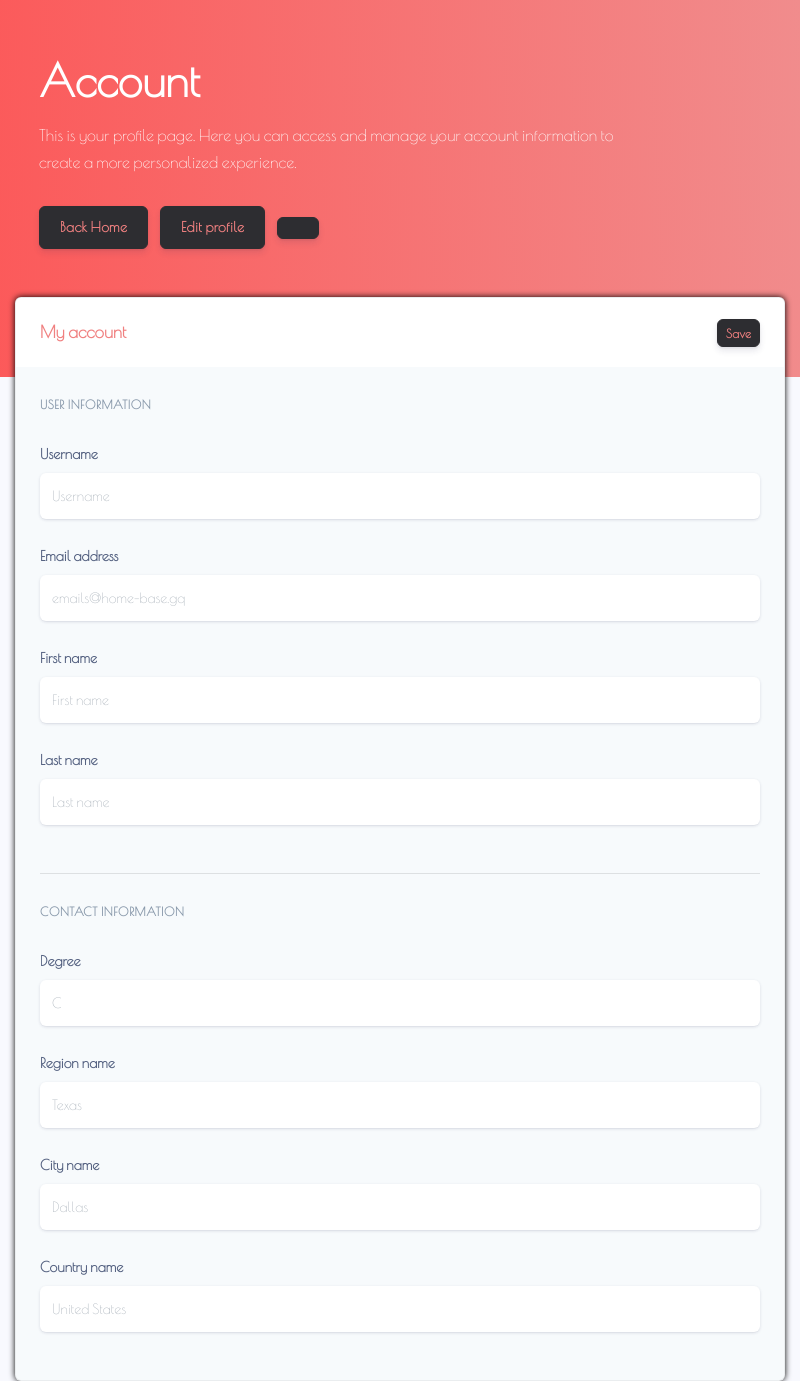
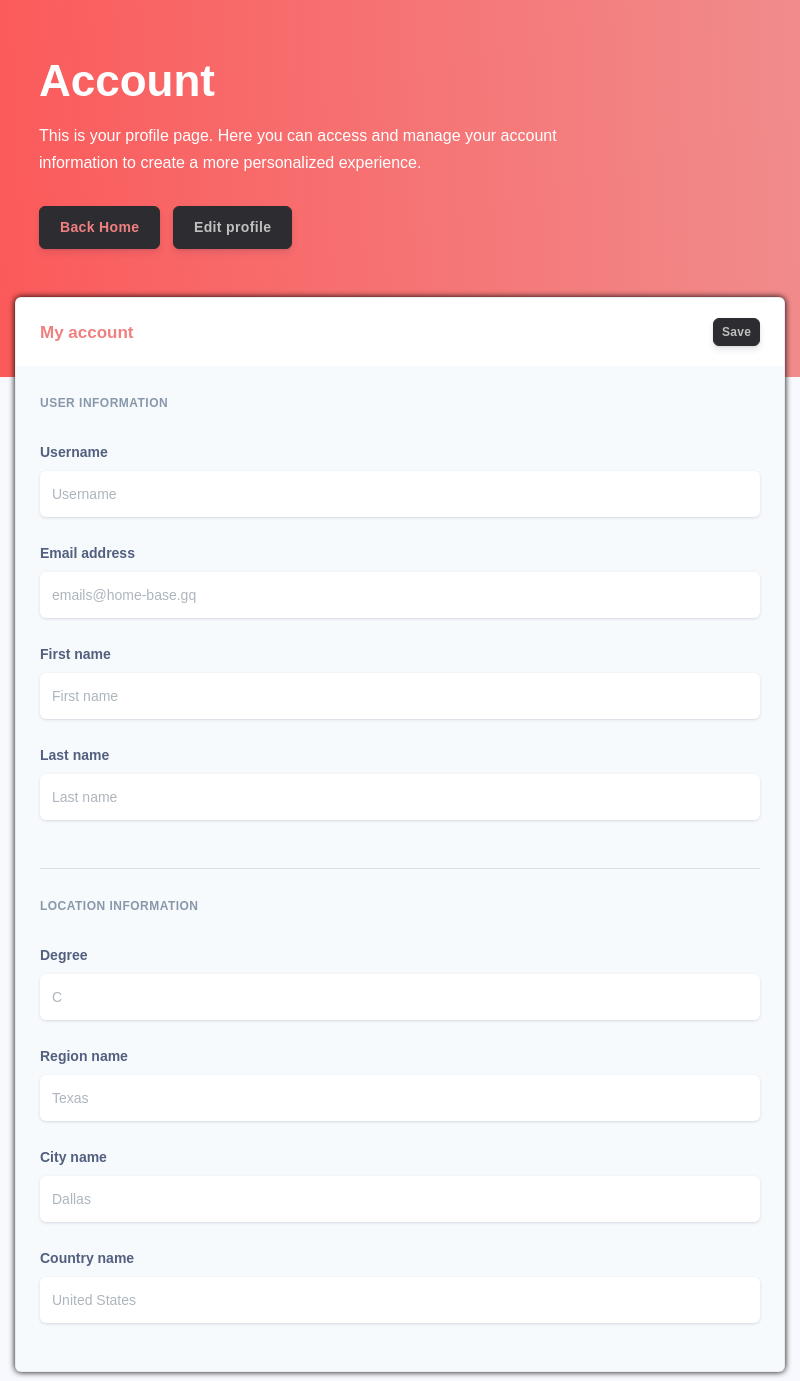
Before and after one commit to HomeBase-App/web-pub, an Electron app: page account.html in a window 800 px wide. Drawn offline with nearby package versions, Linux system fonts and the light colour scheme.

Commit message:
font changes

```diff
--- a/account.html
+++ b/account.html
@@ -62,8 +62,6 @@
 
     <!-- CSS. -->
     <style>
-        @import url(https://fonts.googleapis.com/css?family=Poiret+One);
-
         :root {
             --blue: #5e72e4;
             --indigo: #5603ad;
@@ -103,7 +101,11 @@
         *::before,
         *::after {
             box-sizing: border-box;
-            font-family: Poiret One;
+        }
+
+        * {
+            font-family: Arial, Helvetica, sans-serif;
+            color: #C0C0C0;
         }
 
         html {
@@ -2115,8 +2117,8 @@
                         </p>
                         <a class="btn btn-info" href="index.html" style="color: #F08080"> Back Home </a>
                         <a class="btn btn-info" onclick="editable()"> Edit profile </a>
-                        <a class="btn btn-info" onclick="clearCache()" title="Click here to clear cache"
-                            id="cache-time"></a>
+                        <!-- <a class="btn btn-info" onclick="clearCache()" title="Click here to clear cache"
+                            id="cache-time"></a> -->
                     </div>
                 </div>
             </div>
@@ -2184,7 +2186,7 @@
                         </div>
                         <hr class="my-4">
                         <!-- User location information + degrees. -->
-                        <h6 class="heading-small text-muted mb-4"> Contact information </h6>
+                        <h6 class="heading-small text-muted mb-4"> Location information </h6>
                         <div class="pl-lg-4">
                             <div class="row">
                                 <div class="col-lg-6">
```
Also changed, not shown: index.html (+14 -15 lines), login.html (+1 -4 lines), signup.html (+1 -4 lines).
